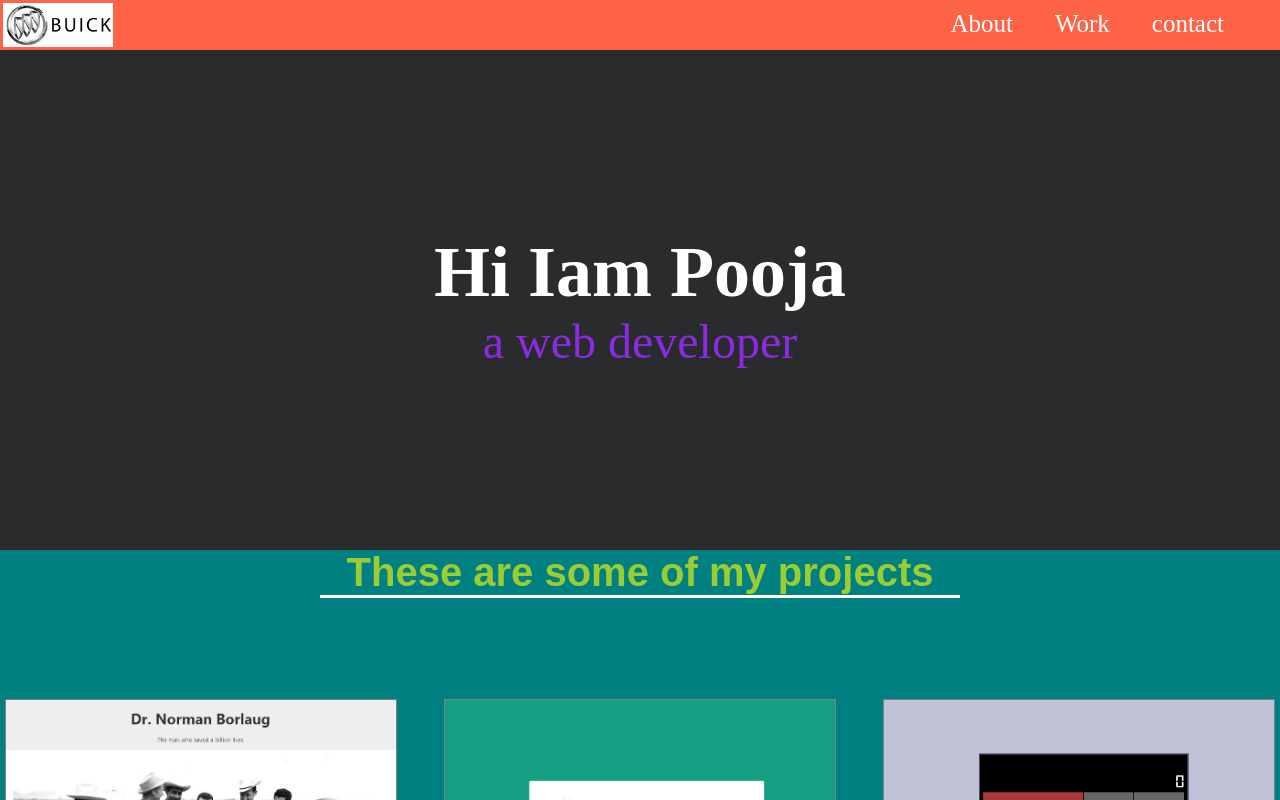
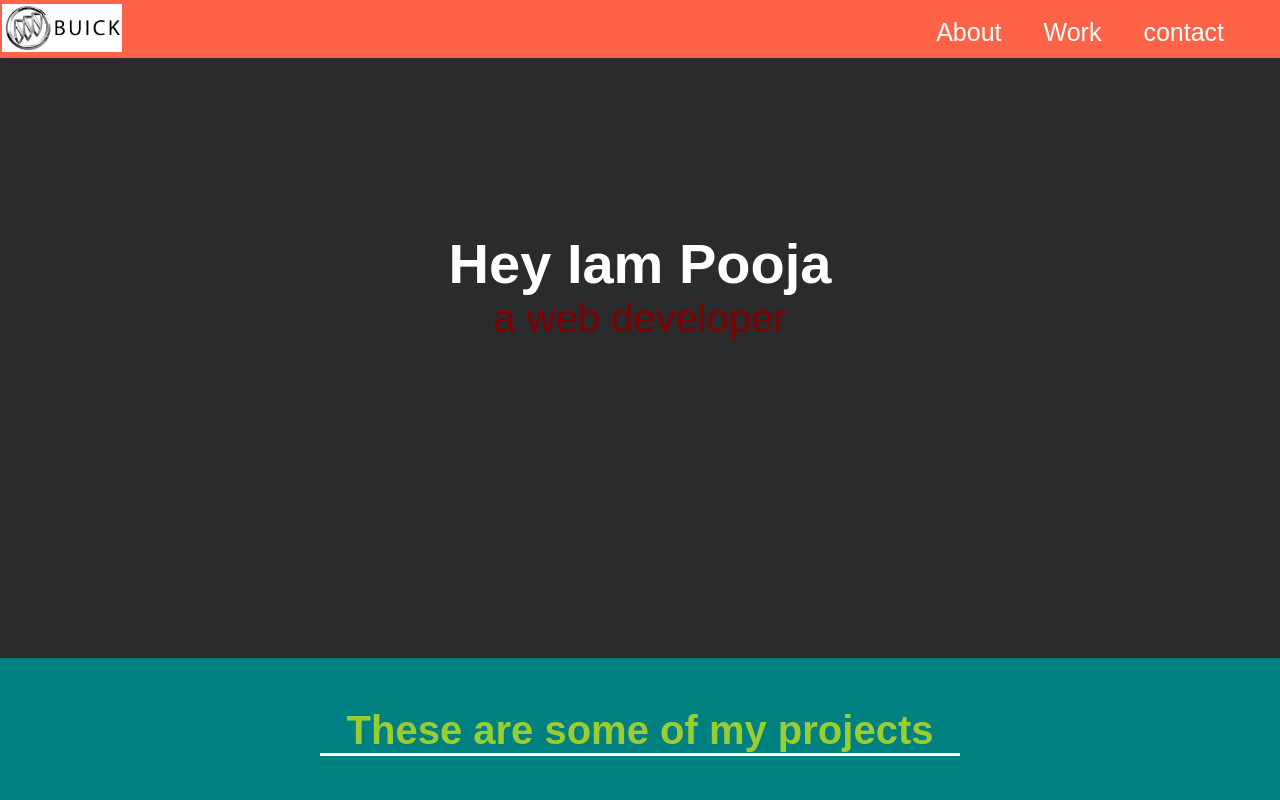
Before and after one commit to wwwpooja14/wwwpooja14.github.io, a plain HTML site: page index.html in a window 1280 px wide. Shown: the top 800 px of the page. Drawn offline with Linux system fonts and the light colour scheme.

Commit message:
new file

```diff
--- a/index.html
+++ b/index.html
@@ -6,21 +6,22 @@
 
         </title>
         <link href="style.css" rel="stylesheet" />
-        <link rel="stylesheet" href="https://stackpath.bootstrapcdn.com/font-awesome/4.7.0/css/font-awesome.min.css"
+        <link rel="stylesheet" href="https://stackpath.bootstrapcdn.com/font-awesome/4.7.0/css/font-awesome.min.css"/>
+        <link href="https://fonts.googleapis.com/css?family=Raleway:700 &amp;display=swap" rel="stylesheet">
     </head>
     <body>
 
         <header  >
             <div class="flex-container">
             <div class="logo">
-                    <img src="image/images (1).jpg" width="110px" />
+                    <img src="image/images (1).jpg" width="120px" />
                 </div>
 
                 <nav>
 
-                  <a  href="first.html"> About</a></li>
-                  <a  href="first.html"> Work</a></li>
-                  <a href="first.html"> contact</a></li>
+                  <a  href="first.html"> About</a>
+                  <a  href="first.html"> Work</a>
+                  <a href="first.html"> contact</a>
 
             </nav>
         </div>
@@ -28,10 +29,11 @@
             <section >
                 <div class="font">
                 <div>
-                    <h1 > Hi Iam Pooja</h1>
-               <p>a web developer</p>
+                    <h1 > Hey Iam Pooja</h1>
+               <p>a web developer</p><br><br><br><br><br><br><br><br>
                 </div>
             </div>
+
             </selection>
 
             <section id= "project" class="section ">
@@ -89,7 +91,7 @@
                     <p> how do you take your coffee?</p>
                 </div>
                 <div class="contact links">
-                    <a href="#"><i class="fa fa-facebook-square fa-2x"></i>facebook</a>
+                    <a href="#"><i class="fa fa-facebook-square fa-2x"></i><spam>facebook<spam</a>
                     <a href="#"><i class="fa fa-github"></i>git hub</a>
                     <a href="#"><i class="fa fa-twitter"></i>twiter</a>
                     <a href="#"><i class="@"></i>mail</a>
--- a/style.css
+++ b/style.css
@@ -1,12 +1,13 @@
 *{
     margin: 0;
     padding: 0;
+    font-family: 'Poppins', sans-serif;
 }
 
 
 .flex-container{
     background-color: tomato;
-    height:50px;
+    height:58px;
     /*padding:"15px";
     margin: "20px";*/
     justify-content: space-between;
@@ -28,9 +29,10 @@ nav a{
     float: left;
     /*border: 1px solid black;
    */
-    padding-top: 10px;
+    padding-top: 18px;
     padding-left: 1px;
     padding-right: 1px;
+    font-family: Arial, Helvetica, sans-serif;
 
 }
 nav a:hover{
@@ -39,11 +41,14 @@ nav a:hover{
 
 }
 .logo{
-    width: 40px;
-    margin: 3px;
+    width: 500px;
+    margin-top: 4px;
+    margin-left:2px;
+    margin-bottom: 2px;
+    height: 1px;
 }
 .font{
-    height: 500px;
+    height: 600px;
     background-color: rgb(41, 43, 44);
     display: flex;
     justify-content: center;
@@ -54,18 +59,20 @@ nav a:hover{
 }
 .font div h1{
 
-     font-size: 4.5rem;
+     font-size: 3.5rem;
      font-weight: 700;
      color: white;
      margin: 0px;
 
 }
 .font div p{
-    font-size: 3em;
-    color: blueviolet;
+    font-size: 2.5em;
+    color: maroon;
     margin: 0px;
+    font-weight: lighter ;
 }
 .section{
+    padding-top: 50px;
     background-color: teal;
 }
 .section h2{
@@ -123,7 +130,7 @@ h2{
     text-align: center;
     color: white;
     background-color: rgb(48, 44, 44);
-    width: 100%;
+    margin-top: 40px;
 }
 .contact link{
     height: 40px;
@@ -138,6 +145,7 @@ h2{
     jus
 }
 h2{
+    margin-top: 40px;
     background-color: rgb(48, 44, 44);
 }
 i{
@@ -166,17 +174,25 @@ p{
     margin-left: 20em;
     margin-right: 20px;
 }
+.button:hover{
+    color: aliceblue;
+    background-color: darkslategrey;
+}
 hr{
     background-color: red;
 }
 .page{
 font-weight: 300;
 display: flex;
-justify-content: space-evenly;
+justify-content: space-between;
 padding: 2rem;
 background: var(--main-gray);
 border-top: 4px solid var(--main-red);
 background-color: rgb(48, 44, 44);
-font-size: 1.8rem;
+font-size: 15px;
 color: silver;
 }
+.page p{
+    margin-right: 20px;
+    margin-left: 20px;
+}
```
